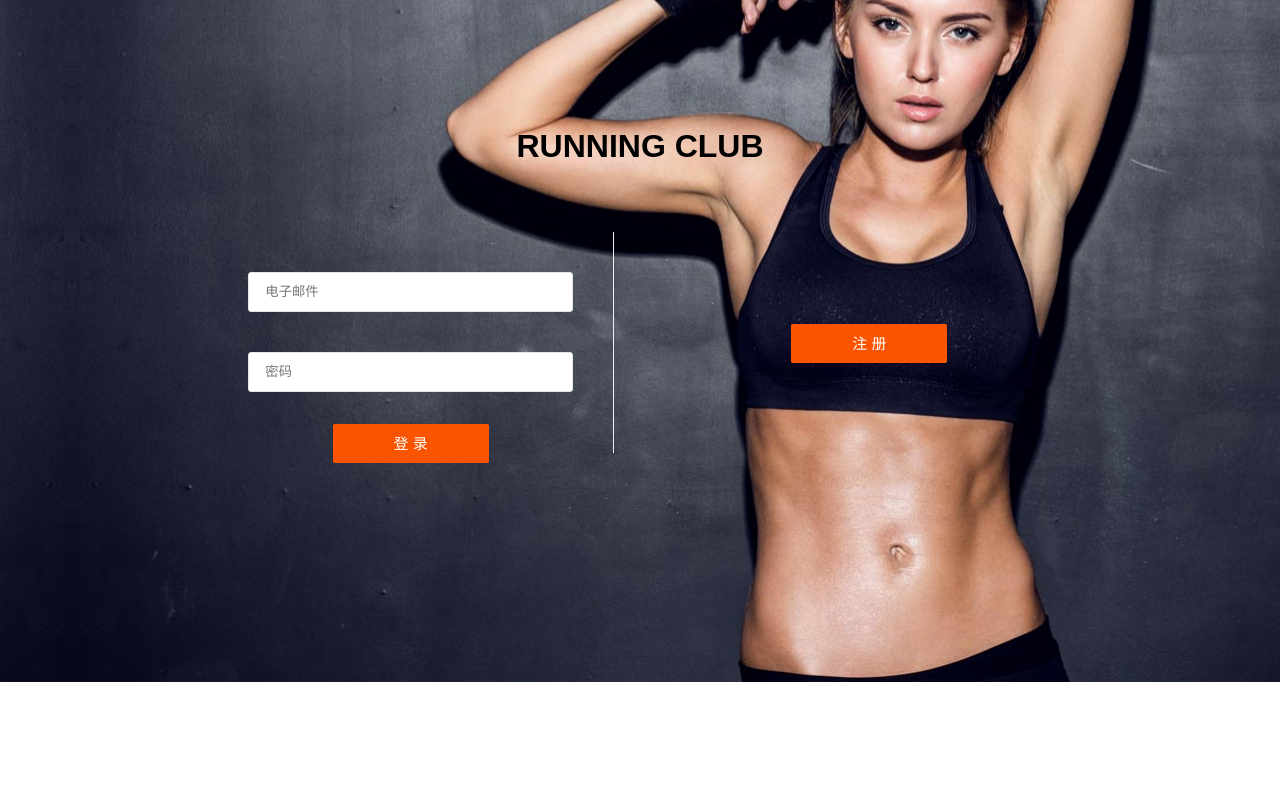
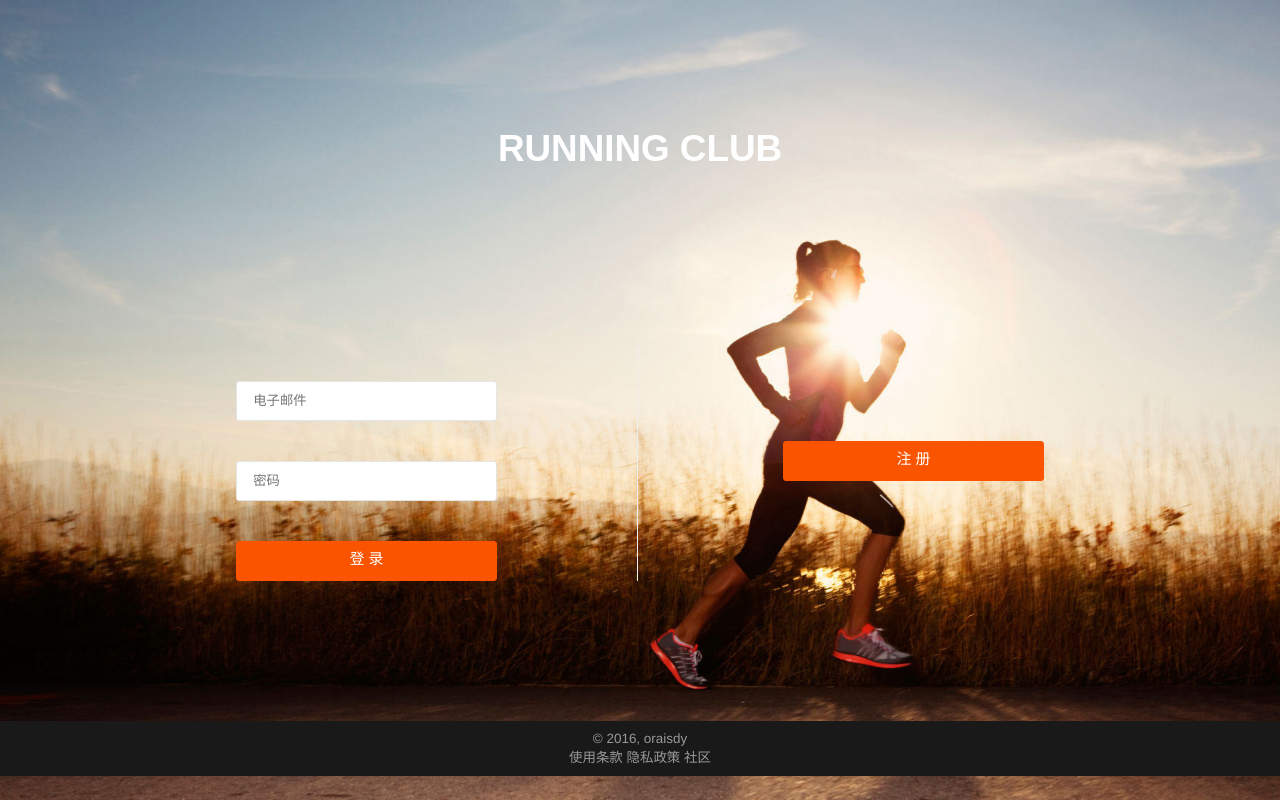
Before and after one commit to oraisdy/RunningClub, a PHP site: page /login.html in a window 1280 px wide. Run offline with PHP 8.4, Linux system fonts and the light colour scheme.

Commit message:
我错了

```diff
--- a/ui/css/login.css
+++ b/ui/css/login.css
@@ -1,11 +1,13 @@
 body {
-  background: url("../image/bg.jpg") white no-repeat center center;
+  background: url("../image/bg2.jpg") #191919 no-repeat center center;
+  background-size: cover;
 }
 
 .title {
   margin-top: 10%;
-  font-size: 200%;
+  font-size: 230%;
   text-align: center;
+  color: white;
 }
 
 .main {
@@ -13,24 +15,47 @@ body {
   text-align: center;
   margin: auto auto;
   vertical-align: middle;
-  border-spacing: 40px;
-
+  border-spacing: 140px;
+  /*min-height: 600px;*/
 }
 
-.left {
+.left, .right {
   display: table-cell;
-  width: 30%;
+  width: 40%;
+  vertical-align: middle;
+  min-width: 200px;
 }
 
-.right {
-  display: table-cell;
-  width: 30%;
+/*.horizontal_divider {
+  position: relative;
+}
+
+.horizontal_divider:after{
+   position: absolute;
+   top:0.1em;
+   height: calc(100% - 0.2em);
+   left:0;
+   content: '';
+   width:0;
+   border-left: solid  white 1px;
+}*/
+
+
+
+.horizontal_divider {
+  border-left: 1px solid #eee;
+  /*max-width: 1px;*/
+  /*background-color: white;*/
+  /*padding: 0;*/
   vertical-align: middle;
+  margin: 0 auto;
+  padding: 0 auto;
+  /*margin: 0 30px;*/
 }
 
 .horizontal_divider {
   display: table-cell;
-  width: 5%;
+  width: 1%;
 }
 
 /*.right #register, .left #login {
@@ -53,6 +78,10 @@ input {
 }
 
 .btn {
-  padding: 10px 60px;
+  display: block;
+
+  border-radius: 3px;
+  height: 40px;
   width: 100%;
+  box-sizing: border-box;
 }
--- a/ui/css/master.css
+++ b/ui/css/master.css
@@ -1,6 +1,6 @@
 .topNav {
   text-align: center;
-  clear: both;
+  /*clear: both;*/
   width: 100%;
   display: block;
   background-color: white;
@@ -58,7 +58,7 @@
   width: 300px;
   padding: 0 40px;
   position: absolute;
-  top: 0;
+  top: 120px;
   bottom: auto;
 }
 
--- a/ui/css/style.css
+++ b/ui/css/style.css
@@ -1,7 +1,7 @@
 body {
   margin: 0;
   background-color: white;
-  font-family: Arial,华文黑体,'Microsoft YaHei',雅黑体,SimHei,黑体,sans-serif;
+  font-family: 华文黑体,'Microsoft YaHei',雅黑体,SimHei,黑体,sans-serif;
   font-size: 16px;
   font-style: normal;
 }
@@ -61,12 +61,6 @@ img.logo {
   height: 30px;
 }
 
-.horizontal_divider {
-  border-left: 1px solid #eee;
-  height: auto;
-  margin: 0 30px;
-}
-
 .btn {
     background-color: #fa5400;
     font-size: 15px;
--- a/ui/login.html
+++ b/ui/login.html
@@ -21,5 +21,24 @@
         <a id="register" class="btn" href="register.html">注 册</a>
       </div>
     </div>
+    <footer>
+      &copy; 2016, oraisdy
+      <br>
+      <ul>
+        <li>使用条款</li>
+        <li>隐私政策</li>
+        <li>
+          社区
+          <span class="fa-stack ">
+            <i class="fa fa-circle fa-stack-2x"></i>
+            <i class="fa fa-weibo fa-stack-1x fa-inverse"></i>
+          </span>
+          <span class="fa-stack">
+            <i class="fa fa-circle fa-stack-2x"></i>
+            <i class="fa fa-wechat fa-stack-1x fa-inverse"></i>
+          </span>
+        </li>
+      </ul>
+    </footer>
   </body>
 </html>
```
Also changed, not shown: ui/activities.html (+19 -1 lines), ui/groups.html (+19 -1 lines), ui/index.html (+16 -0 lines), ui/user.html (+19 -2 lines), ui/image/bg2.jpg (added).
